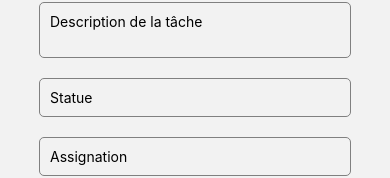
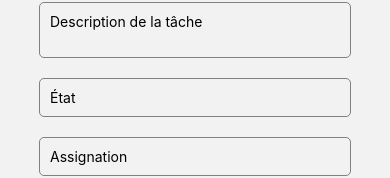
Before and after one commit to maxime-palleja/todolist_palleja_boig, a React Native app: screen /AddTask in a window 390 px wide. Shown: the part 161-339 px from the top of the page. Built offline with nearby package versions, Linux system fonts and the light colour scheme.

Commit message:
Correction
Correction d'affichage

```diff
--- a/Screens/AddTaskScreen.js
+++ b/Screens/AddTaskScreen.js
@@ -53,7 +53,7 @@ function AddTaskScreen({navigation}) {
                     style={styles.input}
                 />
                 <TextInput
-                    placeholder="Statue"
+                    placeholder="État"
                     value={formData.statue}
                     onChangeText={(text) => setFormData({...formData, statue: text})}
                     style={styles.input}
--- a/Screens/ModifyTaskScreen.js
+++ b/Screens/ModifyTaskScreen.js
@@ -42,7 +42,7 @@ function ModifyTaskScreen({navigation,route}) {
                     style={styles.input}
                 />
                 <TextInput
-                    placeholder="Statue"
+                    placeholder="État"
                     value={formData.statue}
                     onChangeText={(text) => setFormData({...formData, statue: text})}
                     style={styles.input}
```
